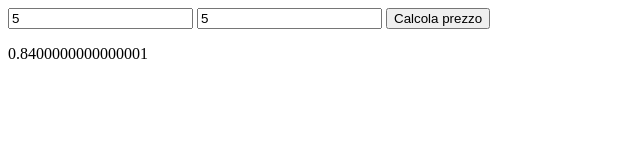
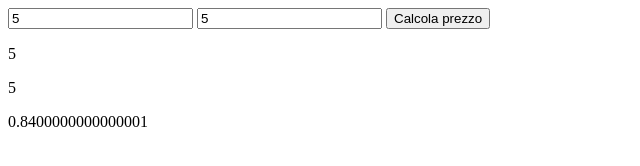
Before and after one commit to matteovecchio04/js-biglietto-treno-form, a plain HTML site: page index.html in a window 1280 px wide. Both pictures are taken after typing "5", "5" into the empty fields and a click on the button "Calcola prezzo". Shown: the whole page, without its empty margins (0-640 px from the left). Drawn offline with Linux system fonts and the light colour scheme.

Commit message:
end 2nd milestone with user data and final result printed on the front page

```diff
--- a/assets/javascript/script.js
+++ b/assets/javascript/script.js
@@ -44,8 +44,15 @@ form.addEventListener("submit", (event) => {
         finalPrice = price
     }
     console.log(finalPrice);
+    // 1st milestone with if conditions and its function
+    const final = document.getElementById("infoFinal")
+    final.innerHTML = finalPrice
 
-    const info = document.getElementById("info")
-    info.innerHTML = finalPrice
+    const userKm = document.getElementById("userKm")
+    userKm.innerHTML = distance
+
+    const userAge = document.getElementById("userAge")
+    userAge.innerHTML = age
+    // These print the user inserted values + the final result on the website page (inside the <p></p>)
+    // 2nd Milestone with print on HTML complete
 })
-// 1st milestone with if conditions and its function
--- a/index.html
+++ b/index.html
@@ -16,7 +16,10 @@
         <button id="button" type="submit">Calcola prezzo</button>
     </form>
 
-    <p id="info"></p>
+
+    <p id="userKm"></p>
+    <p id="userAge"></p>
+    <p id="infoFinal"></p>
 
 
 
```
